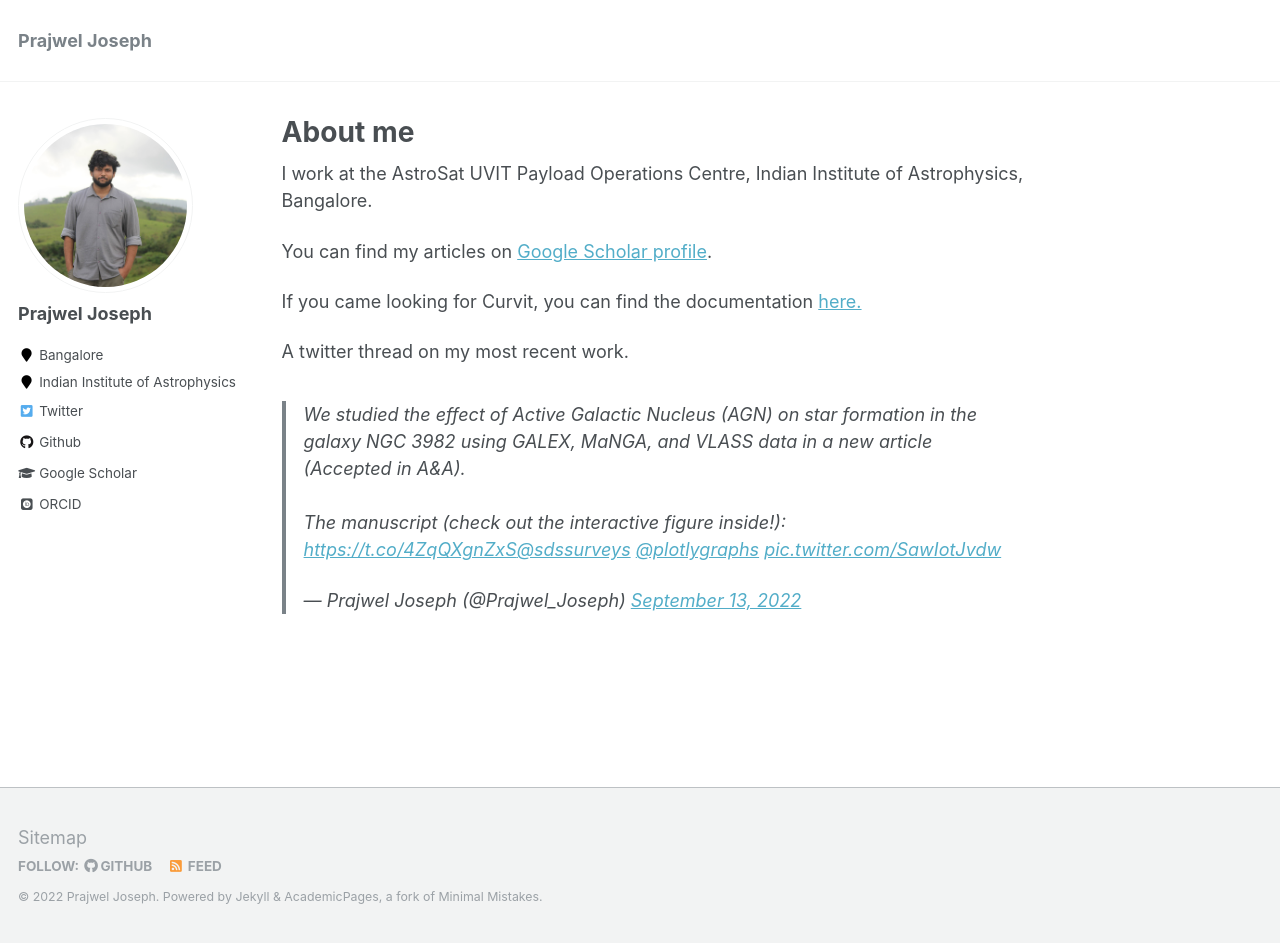
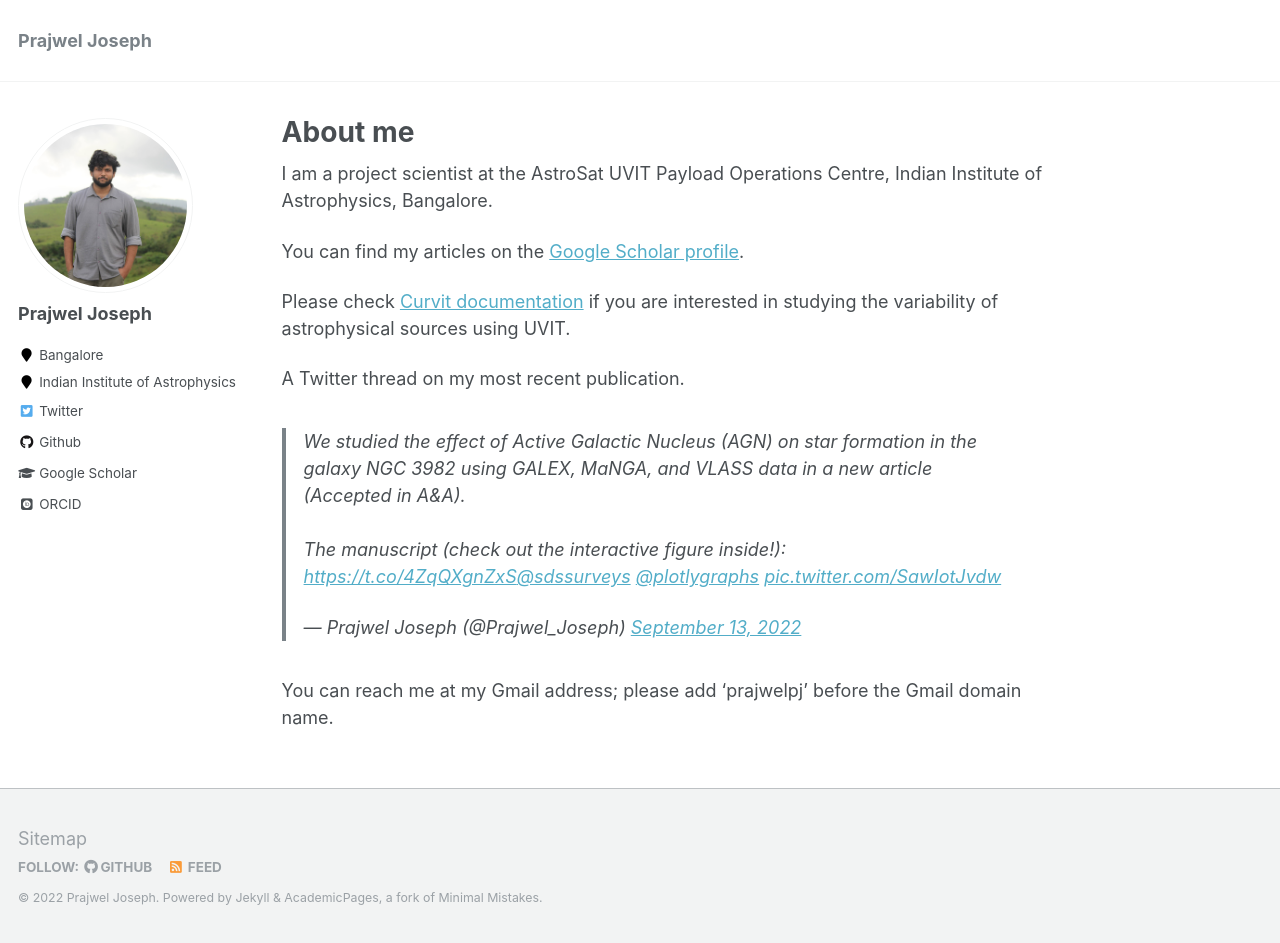
Before and after one commit to prajwel/prajwel.github.io, a Jekyll site: the page built from _pages/about.md, in a window 1280 px wide and 943 px high. Built offline with Jekyll 4.4.1, drawn with Linux system fonts in a browser that asks for light colours; some web fonts are replaced; comment, search, counter and statistics services are not loaded.

Commit message:
Update about.md

```diff
--- a/_pages/about.md
+++ b/_pages/about.md
@@ -8,12 +8,15 @@ redirect_from:
   - /about.html
 ---
 
-I work at the AstroSat UVIT Payload Operations Centre, Indian Institute of Astrophysics, Bangalore.
+I am a project scientist at the AstroSat UVIT Payload Operations Centre, Indian Institute of Astrophysics, Bangalore.
 
-You can find my articles on <a href="https://scholar.google.co.in/citations?user=zSnUDggAAAAJ&hl=en">Google Scholar profile</a>.
+You can find my articles on the <a href="https://scholar.google.co.in/citations?user=zSnUDggAAAAJ&hl=en">Google Scholar profile</a>.
 
-If you came looking for Curvit, you can find the documentation <a href="https://curvit.readthedocs.io">here.</a>
+Please check <a href="https://curvit.readthedocs.io">Curvit documentation</a> if you are interested in studying the variability of astrophysical sources using UVIT.
 
-A twitter thread on my most recent work.
+A Twitter thread on my most recent publication.
 
 <blockquote class="twitter-tweet"><p lang="en" dir="ltr">We studied the effect of Active Galactic Nucleus (AGN) on star formation in the galaxy NGC 3982 using GALEX, MaNGA, and VLASS data in a new article (Accepted in A&amp;A).<br><br>The manuscript (check out the interactive figure inside!): <a href="https://t.co/4ZqQXgnZxS">https://t.co/4ZqQXgnZxS</a><a href="https://twitter.com/sdssurveys?ref_src=twsrc%5Etfw">@sdssurveys</a> <a href="https://twitter.com/plotlygraphs?ref_src=twsrc%5Etfw">@plotlygraphs</a> <a href="https://t.co/SawIotJvdw">pic.twitter.com/SawIotJvdw</a></p>&mdash; Prajwel Joseph (@Prajwel_Joseph) <a href="https://twitter.com/Prajwel_Joseph/status/1569528979098583040?ref_src=twsrc%5Etfw">September 13, 2022</a></blockquote> <script async src="https://platform.twitter.com/widgets.js" charset="utf-8"></script>
+
+
+You can reach me at my Gmail address; please add 'prajwelpj' before the Gmail domain name.
```
